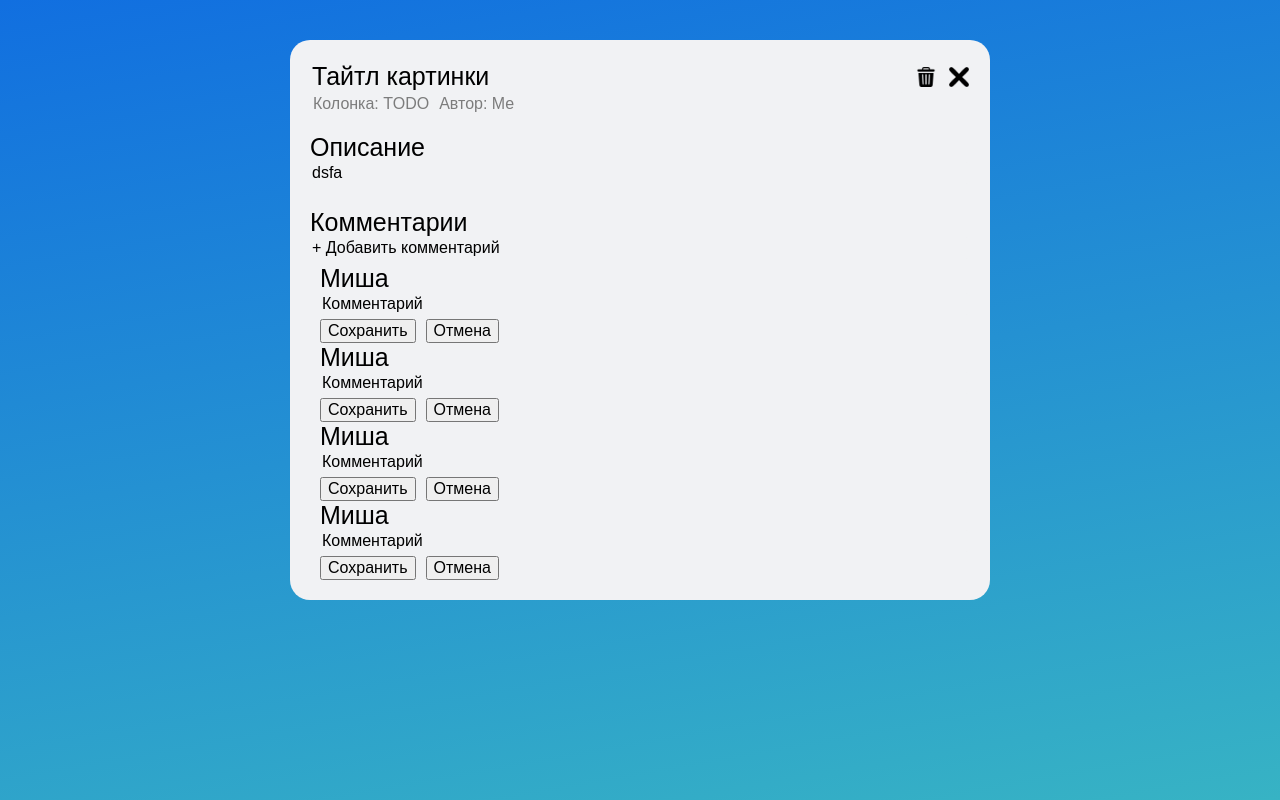
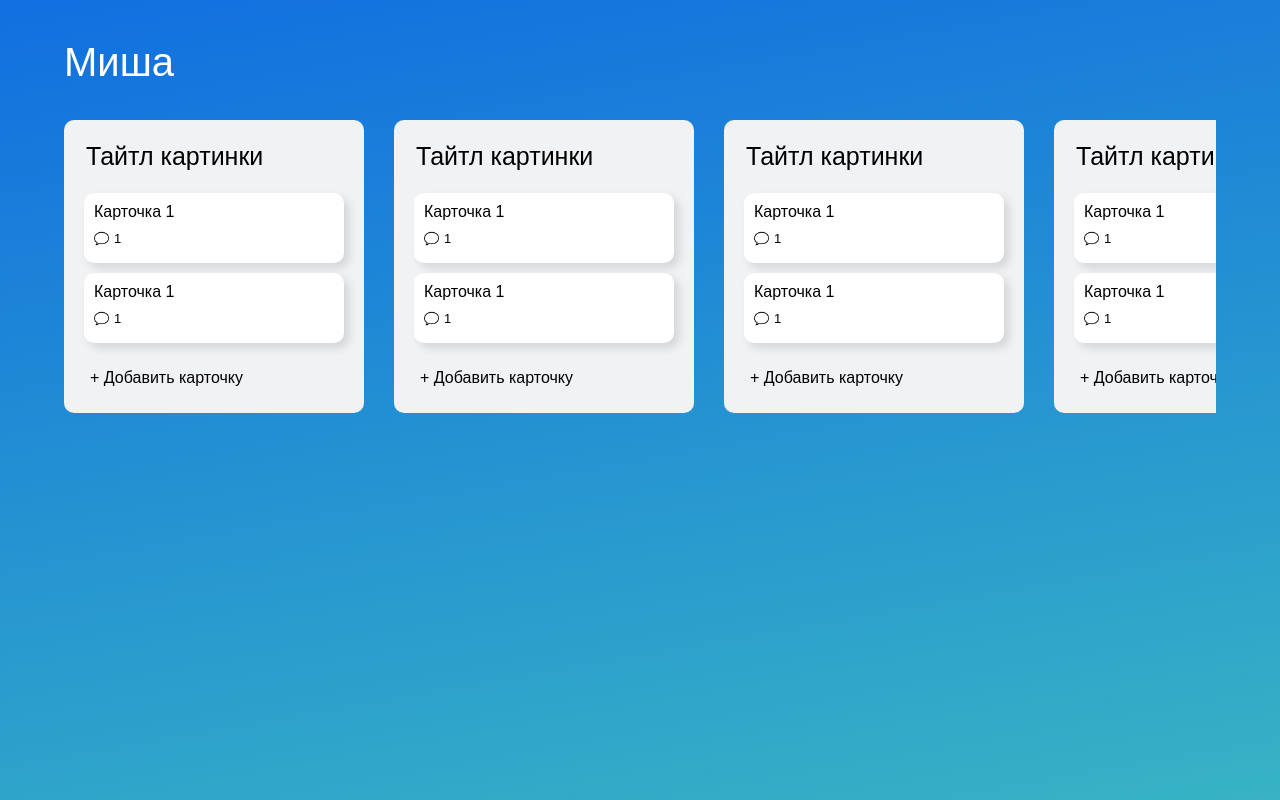
Before and after one commit to misha-mi/firstTask, a React (Create React App) app: page / in a window 1280 px wide. Built offline with nearby package versions, Linux system fonts and the light colour scheme.

Commit message:
column overflow handling

```diff
--- a/src/component/app/App.tsx
+++ b/src/component/app/App.tsx
@@ -15,7 +15,7 @@ enum Page {
 
 function App() {
 
-  const [page, setPage] = useState<Page>(Page.card); // стайте определяющий, какя страница открыта
+  const [page, setPage] = useState<Page>(Page.columns); // стайте определяющий, какя страница открыта
 
   const acceptGreeting = () => {
     setPage(Page.columns);
--- a/src/component/layout/column/Column.tsx
+++ b/src/component/layout/column/Column.tsx
@@ -14,6 +14,7 @@ const Column: FC = () => {
       </div>
       <div className="column__cards">
         <Card />
+        <Card />
       </div>
       <button className="column__add">
         + Добавить карточку
--- a/src/component/layout/column/column.sass
+++ b/src/component/layout/column/column.sass
@@ -1,22 +1,28 @@
 
 .column
   width: 300px
-  padding: 20px
+  padding: 20px 0
   background-color: #f1f2f4
   flex-shrink: 0
   border-radius: 10px
+  max-height: 100%
+  display: flex
+  flex-direction: column
   &__header
+    padding: 0 20px
     display: flex
     justify-content: space-between
   &__cards
+    padding: 20px
+    min-height: 0
     display: flex
     flex-direction: column
-    margin-top: 20px
     gap: 10px
+    overflow-x: auto
   &__add
-    width: 100%
+    margin: 0 20px
+    width: calc(100% - 40px)
     height: 30px
-    margin-top: 20px
     border: none
     border-radius: 6px
     background-color: transparent
--- a/src/pages/columnsPage/ColumnsPage.tsx
+++ b/src/pages/columnsPage/ColumnsPage.tsx
@@ -12,6 +12,9 @@ const ColumnsPage: FC = () => {
       <div className="columns-page__name">Миша</div>
       <div className="columns-page__wrapper">
         <Column />
+        <Column />
+        <Column />
+        <Column />
       </div>
     </div>
   )
--- a/src/pages/columnsPage/columnsPage.sass
+++ b/src/pages/columnsPage/columnsPage.sass
@@ -4,11 +4,14 @@
   width: 90vw
   height: 90vh
   &__name
+    height: 10vh
     font-size: 40px
     color: white
   &__wrapper
-    margin-top: 20px
+    height: 80vh
+    max-height: 100%
     display: flex
     justify-content: space-between
     align-items: flex-start
     gap: 30px
+    overflow-x: auto
```
